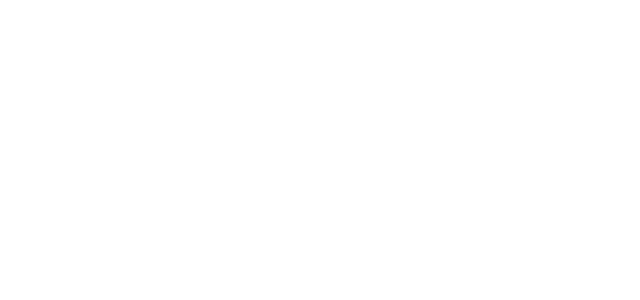
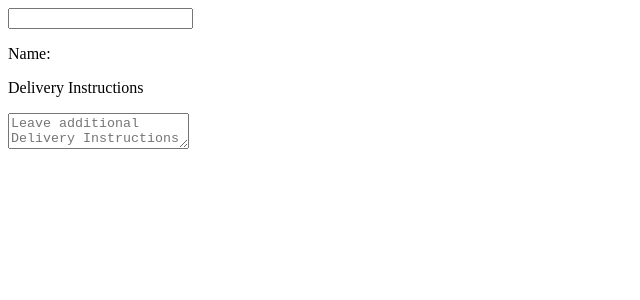
Before and after one commit to HopolangBotsane/Random-React-Projects, a React (Vite) app in the folder Untitled/: page / in a window 1280 px wide. Shown: the top 300 px of the page, without its empty margins (0-640 px from the left). Built offline with nearby package versions, Linux system fonts and the light colour scheme.

Commit message:
Removes: MyComponent.jsx
Adds ProductPage

```diff
--- a/Untitled/src/App.jsx
+++ b/Untitled/src/App.jsx
@@ -1,10 +1,10 @@
-
+import MyComponent from "./MyComponent"
 
 function App() {
 
   return (
     <>
-      {/* </> */}
+      <MyComponent/>
     </>
   )
 }
--- /dev/null
+++ b/Untitled/src/MyComponent.jsx
@@ -0,0 +1,55 @@
+import React, {use, useState} from "react"
+
+
+function MyComponent() {
+
+    const [name, setName] = useState("")
+    const [comment, setComment] = useState("")
+
+    function handleNameChange(event) {
+        setName(event.target.value)
+    }
+
+    function handleCommentChange(event) {
+        setComment(event.target.value)
+    }
+
+    return(
+        <div>
+            <input value={name} onChange={handleNameChange} type="text" />
+            <p>Name: {name}</p>
+
+            <p>Delivery Instructions</p>
+            <textarea value={comment} onChange={handleCommentChange} placeholder="Leave additional Delivery Instructions"/>
+
+
+        </div>
+    )
+}
+
+
+// function MyComponent() {
+
+//     const [name, setName] = useState("Guest")
+//     const [age, setAge] = useState("0")
+
+//     const updateAge = () => {
+//         setAge("21")
+//     }
+
+//     const updateName = () => {
+//         setName("Patrick StarFish")
+//     }
+
+//     return (
+//         <div>
+//             <p>Name: {name}</p>
+//             <button onClick={updateName}>Set Name</button>
+//             <p>Age: {age}</p>
+//             <button onClick={updateAge}>Set Age</button>
+//         </div>
+//     )
+
+// }
+
+export default MyComponent
```
Also changed, not shown: Untitled/src/Components/MyComponent.jsx (deleted, +0 -27 lines), Untitled/src/assets/ProductPage.jsx (added, +20 -0 lines).
